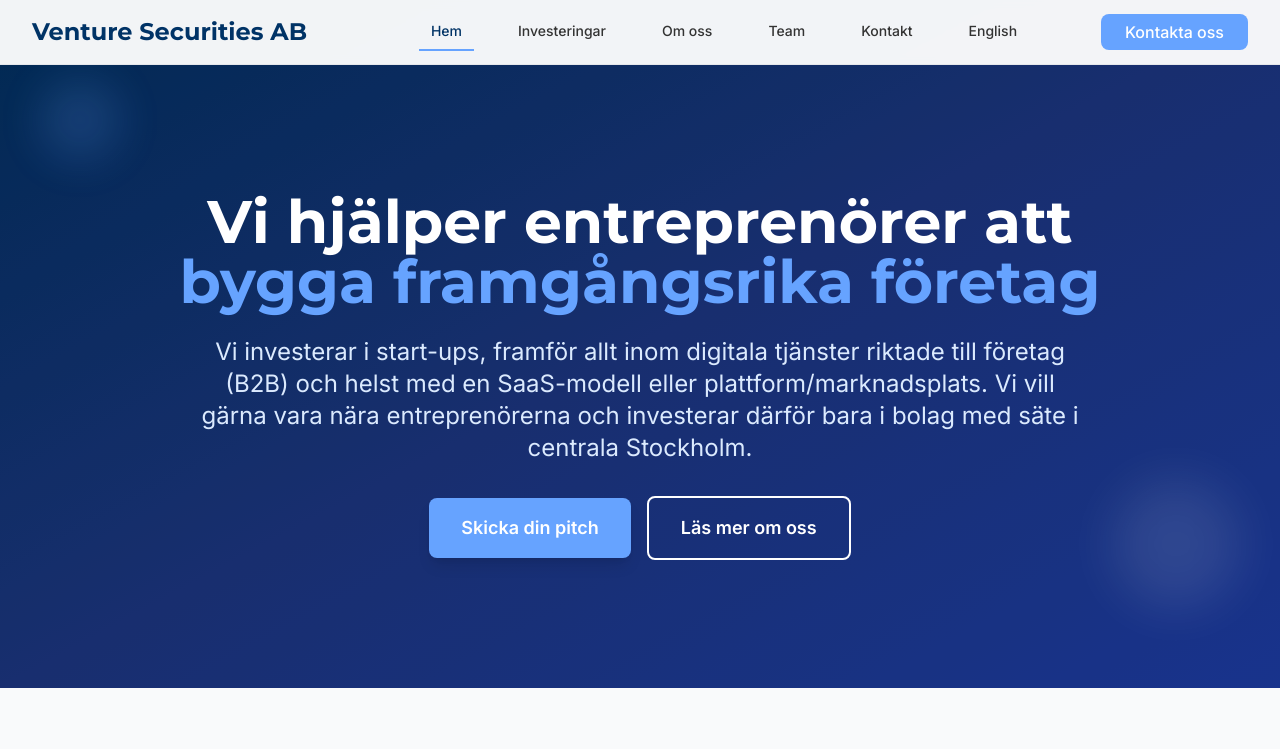
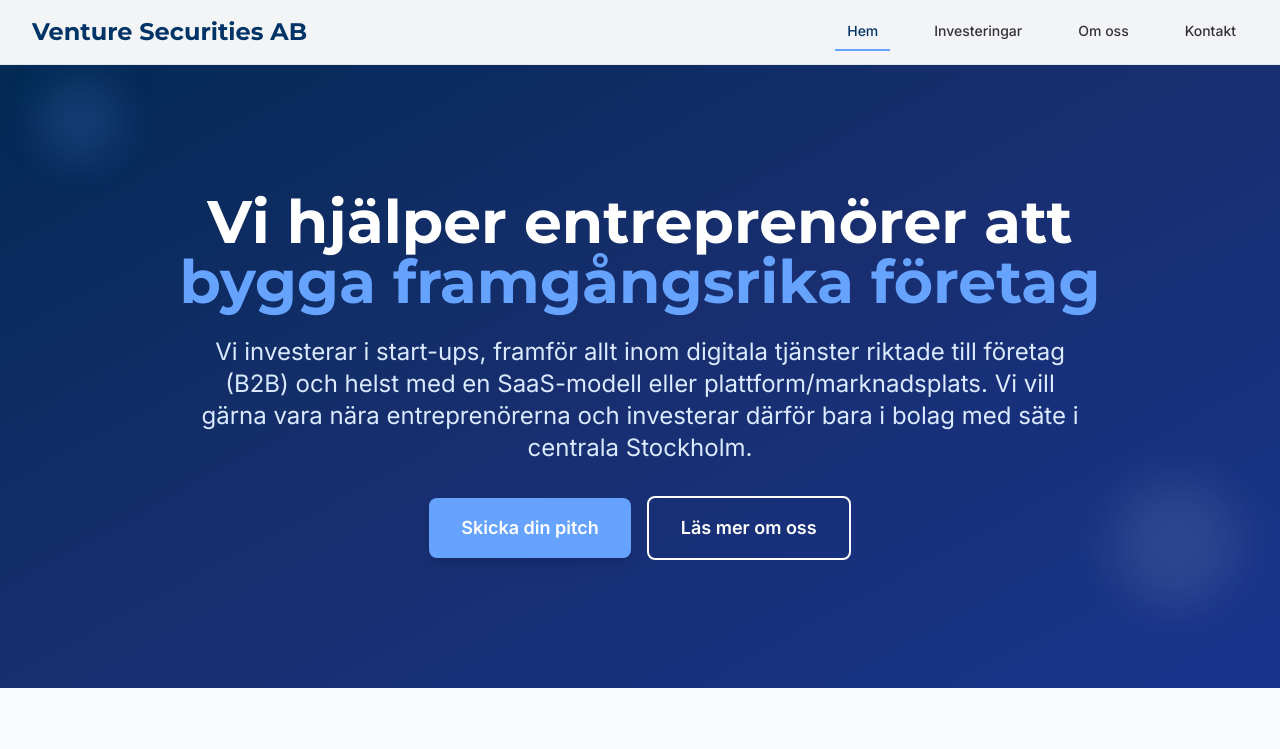
Before and after one commit to MarlonMag/Venture_Securities_SE, a plain HTML site: page public/index.html in a window 1280 px wide. Shown: the top 749 px of the page. Drawn offline with nearby package versions, Linux system fonts and the light colour scheme.

Commit message:
Fix navigation consistency: Remove blue Kontakta oss button, Team and English links from header - Ensures uniform navigation across all pages

```diff
--- a/public/index.html
+++ b/public/index.html
@@ -55,18 +55,11 @@
                         <a href="index.html" class="text-deep-blue font-medium border-b-2 border-light-blue px-3 py-2 text-sm">Hem</a>
                         <a href="investments.html" class="text-muted-gray hover:text-deep-blue transition-colors duration-300 px-3 py-2 text-sm font-medium">Investeringar</a>
                         <a href="about.html" class="text-muted-gray hover:text-deep-blue transition-colors duration-300 px-3 py-2 text-sm font-medium">Om oss</a>
-                        <a href="team.html" class="text-muted-gray hover:text-deep-blue transition-colors duration-300 px-3 py-2 text-sm font-medium">Team</a>
                         <a href="contact.html" class="text-muted-gray hover:text-deep-blue transition-colors duration-300 px-3 py-2 text-sm font-medium">Kontakt</a>
-                        <a href="english.html" class="text-muted-gray hover:text-deep-blue transition-colors duration-300 px-3 py-2 text-sm font-medium">English</a>
                     </div>
                 </div>
 
-                <!-- CTA Button -->
-                <div class="hidden md:block">
-                    <a href="contact.html" class="bg-light-blue hover:bg-deep-blue text-white px-6 py-2 rounded-lg font-medium transition-all duration-300 transform hover:scale-105">
-                        Kontakta oss
-                    </a>
-                </div>
+
 
                 <!-- Mobile menu button -->
                 <div class="md:hidden">
@@ -85,14 +78,8 @@
                 <a href="index.html" class="text-deep-blue font-medium block px-3 py-2 text-base border-l-4 border-light-blue bg-blue-50">Hem</a>
                 <a href="investments.html" class="text-muted-gray hover:text-deep-blue block px-3 py-2 text-base font-medium transition-colors duration-300">Investeringar</a>
                 <a href="about.html" class="text-muted-gray hover:text-deep-blue block px-3 py-2 text-base font-medium transition-colors duration-300">Om oss</a>
-                <a href="team.html" class="text-muted-gray hover:text-deep-blue block px-3 py-2 text-base font-medium transition-colors duration-300">Team</a>
                 <a href="contact.html" class="text-muted-gray hover:text-deep-blue block px-3 py-2 text-base font-medium transition-colors duration-300">Kontakt</a>
-                <a href="english.html" class="text-muted-gray hover:text-deep-blue block px-3 py-2 text-base font-medium transition-colors duration-300">English</a>
-                <div class="px-3 py-2">
-                    <a href="contact.html" class="bg-light-blue hover:bg-deep-blue text-white px-6 py-2 rounded-lg font-medium transition-all duration-300 inline-block">
-                        Kontakta oss
-                    </a>
-                </div>
+
             </div>
         </div>
     </nav>
@@ -401,9 +388,7 @@
                         <li><a href="index.html" class="text-gray-300 hover:text-light-blue transition-colors duration-300">Hem</a></li>
                         <li><a href="investments.html" class="text-gray-300 hover:text-light-blue transition-colors duration-300">Investeringar</a></li>
                         <li><a href="about.html" class="text-gray-300 hover:text-light-blue transition-colors duration-300">Om oss</a></li>
-                        <li><a href="team.html" class="text-gray-300 hover:text-light-blue transition-colors duration-300">Team</a></li>
                         <li><a href="contact.html" class="text-gray-300 hover:text-light-blue transition-colors duration-300">Kontakt</a></li>
-                        <li><a href="english.html" class="text-gray-300 hover:text-light-blue transition-colors duration-300">English</a></li>
                     </ul>
                 </div>
 
```
Also changed, not shown: public/about.html (+2 -11 lines), public/contact.html (+2 -11 lines), public/investments.html (+2 -11 lines).
